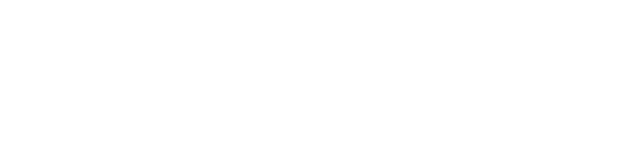
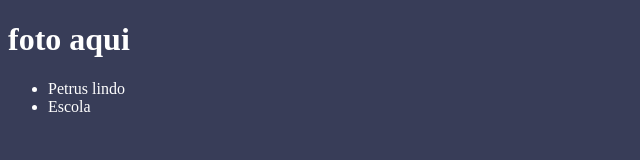
Before and after one commit to petrus-lindoo/SIte-Escola-2ano-A-, a plain HTML site: page index.html in a window 1280 px wide. Shown: the whole page, without its empty margins (0-640 px from the left). Drawn offline with Linux system fonts and the light colour scheme.

Commit message:
INICIO AULA 3

```diff
--- a/index.html
+++ b/index.html
@@ -1,11 +1,19 @@
 <!DOCTYPE html>
-<html lang="en">
+<html lang="pt-br">
 <head>
     <meta charset="UTF-8">
     <meta name="viewport" content="width=device-width, initial-scale=1.0">
-    <title>Document</title>
+    <title>Site-escola</title>
+    <link rel="stylesheet" href="style.css">
 </head>
 <body>
+    <h1>foto aqui</h1>
+<header>
+    <ul>
+        <li>Petrus lindo</li>
+        <li>Escola</li>
+    </ul>
+</header>
 
 </body>
 </html>
--- a/style.css
+++ b/style.css
@@ -0,0 +1,2 @@
+body{background-color: #383d58;
+color: white;}
```
Also changed, not shown: alurastart logo 1.png (added).
